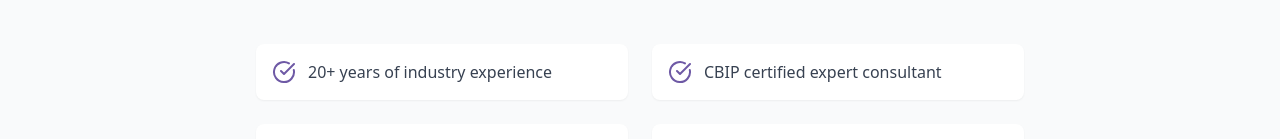
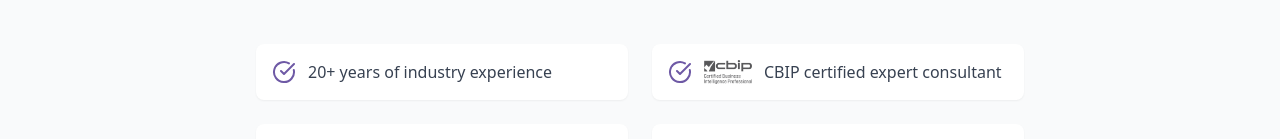
Before and after one commit to Amplified-Information/amplified-webwave, a React (Vite) app: page /why-us in a window 1280 px wide. Shown: the part 188-327 px from the top of the page. Built offline with nearby package versions, Linux system fonts and the light colour scheme.

Commit message:
Add logo to CBIP consultant card
Incorporated the logo into the CBIP certified expert consultant card within the WhyChooseUs component.
[skip gpt_engineer]

```diff
--- a/src/components/WhyChooseUs.tsx
+++ b/src/components/WhyChooseUs.tsx
@@ -3,7 +3,16 @@ import { Link } from "react-router-dom";
 
 const reasons = [
   "20+ years of industry experience",
-  <a href="https://tdwi.org/cbip" target="_blank" rel="noopener noreferrer" className="hover:underline">CBIP certified expert consultant</a>,
+  <div className="flex items-center gap-3">
+    <img
+      src="/lovable-uploads/f50a8f6c-1a61-46ac-8e5f-bda51fdb2300.png"
+      alt="CBIP Logo"
+      className="h-6 w-auto"
+    />
+    <a href="https://tdwi.org/cbip" target="_blank" rel="noopener noreferrer" className="hover:underline">
+      CBIP certified expert consultant
+    </a>
+  </div>,
   "Tailored solutions for your business",
   "End-to-end project guidance",
   "Proven track record of success",
```
Also changed, not shown: public/lovable-uploads/f50a8f6c-1a61-46ac-8e5f-bda51fdb2300.png (added).
